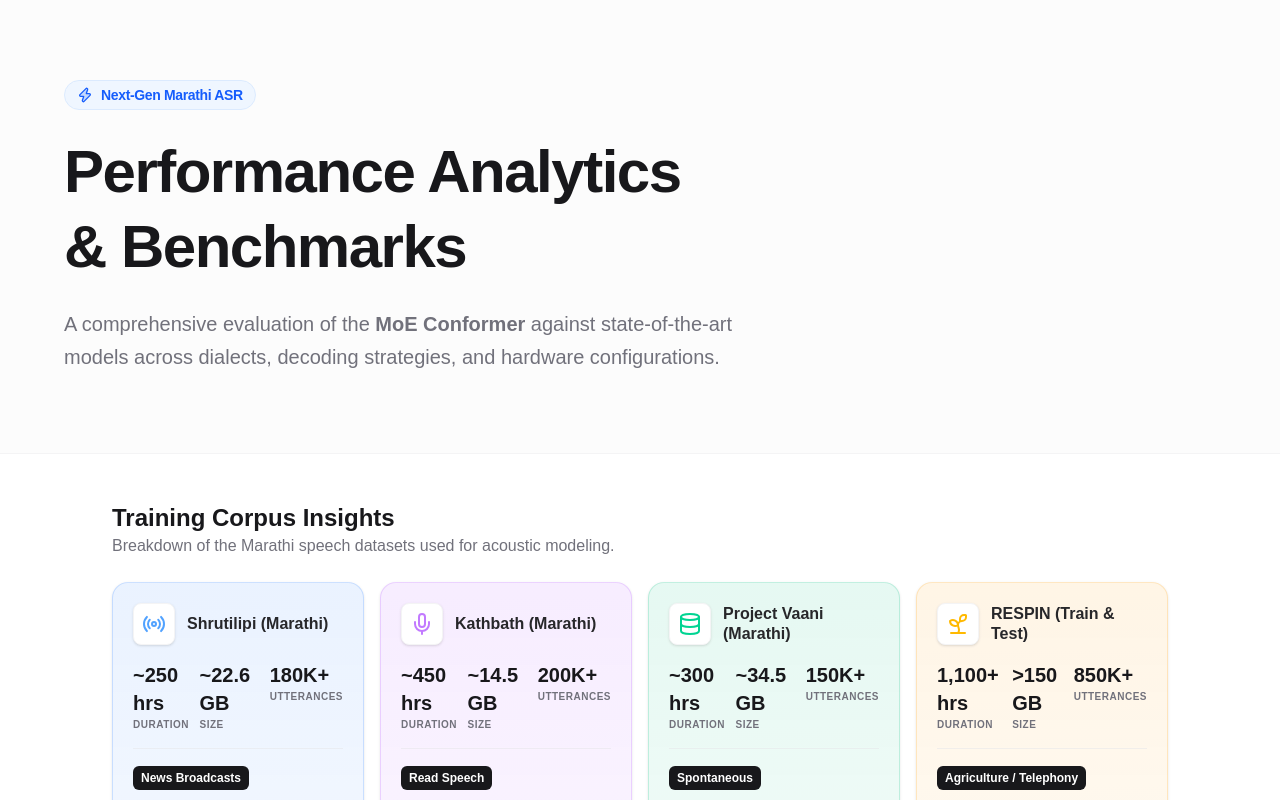
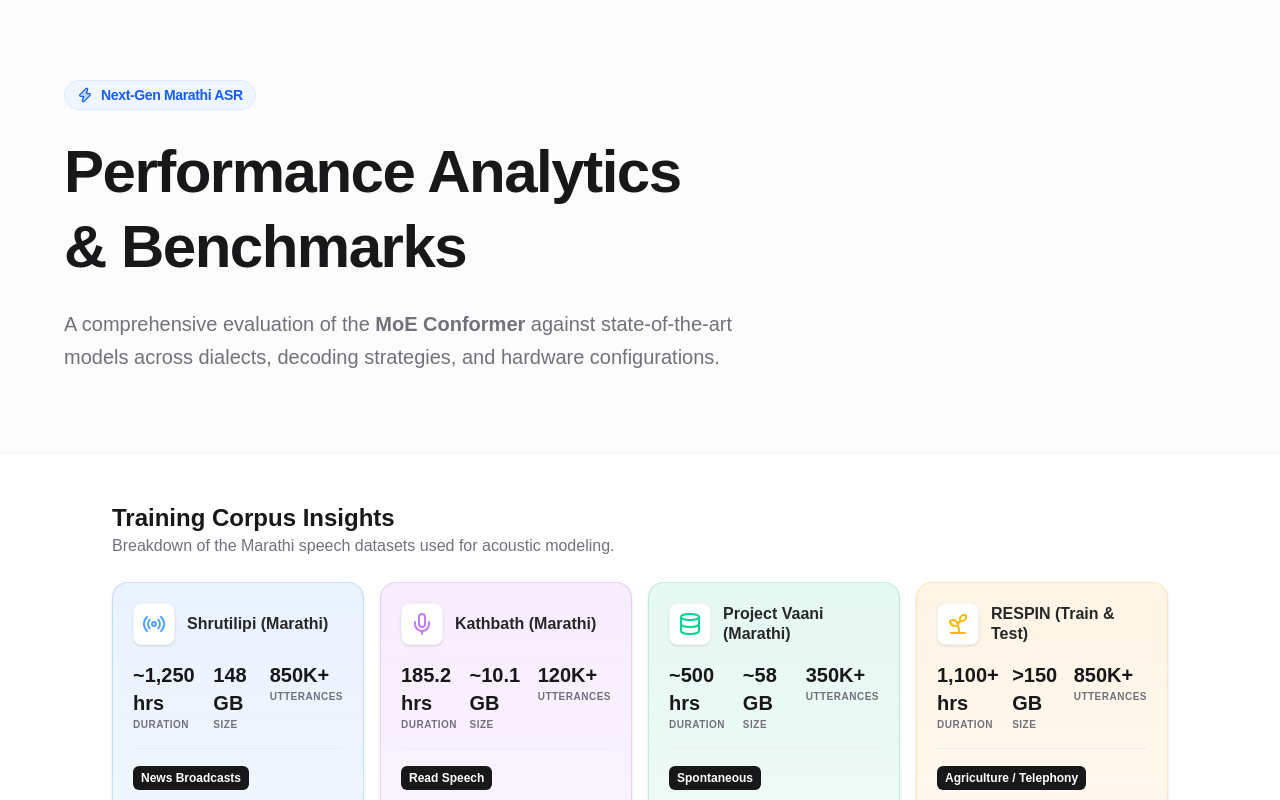
Before and after one commit to rimraf-adi/inference-dashboard, a Next.js app: page / in a window 1280 px wide. Shown: the top 800 px of the page. Built offline with nearby package versions, Linux system fonts and the light colour scheme.

Commit message:
fix: totally accurate marathi dataset numbers from official documentations

```diff
--- a/app/components/DatasetInsights.tsx
+++ b/app/components/DatasetInsights.tsx
@@ -4,9 +4,9 @@ import { Database, Mic, Radio, Sprout } from 'lucide-react';
 const datasets = [
   {
     name: 'Shrutilipi (Marathi)',
-    hours: '~250 hrs',
-    size: '~22.6 GB',
-    utterances: '180K+',
+    hours: '~1,250 hrs',
+    size: '148 GB',
+    utterances: '850K+',
     domain: 'News Broadcasts',
     description: 'Mined from All India Radio (AIR) bulletins. Highly formal standard Marathi with professional anchors and studio-quality acoustics.',
     icon: <Radio className="w-6 h-6 text-blue-400" />,
@@ -15,9 +15,9 @@ const datasets = [
   },
   {
     name: 'Kathbath (Marathi)',
-    hours: '~450 hrs',
-    size: '~14.5 GB',
-    utterances: '200K+',
+    hours: '185.2 hrs',
+    size: '~10.1 GB',
+    utterances: '120K+',
     domain: 'Read Speech',
     description: 'Crowdsourced recordings of read sentences. Features high demographic diversity across genders and ages with relatively clean audio.',
     icon: <Mic className="w-6 h-6 text-purple-400" />,
@@ -26,9 +26,9 @@ const datasets = [
   },
   {
     name: 'Project Vaani (Marathi)',
-    hours: '~300 hrs',
-    size: '~34.5 GB',
-    utterances: '150K+',
+    hours: '~500 hrs',
+    size: '~58 GB',
+    utterances: '350K+',
     domain: 'Spontaneous',
     description: 'Unscripted, spontaneous conversational speech collected across multiple districts. High acoustic and environmental diversity.',
     icon: <Database className="w-6 h-6 text-emerald-400" />,
```
